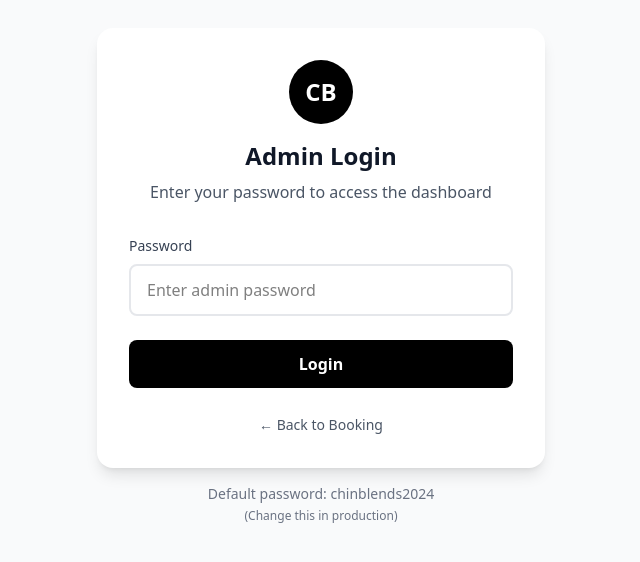
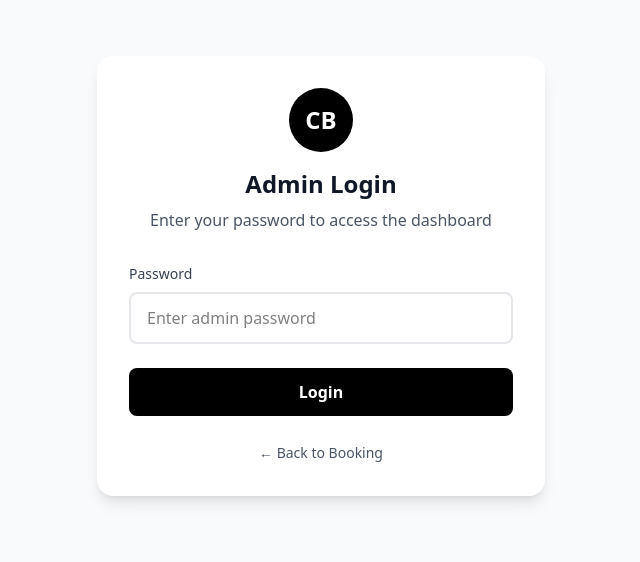
Before and after one commit to Tayyarm/chinblends-booking, a React (Vite) app: page /admin in a window 1280 px wide. Shown: the part 124-686 px from the top of the page, without its empty margins (319-959 px from the left). Built offline with nearby package versions, Linux system fonts and the light colour scheme.

Commit message:
Remove default password comment from login page

```diff
--- a/src/components/AdminLogin.jsx
+++ b/src/components/AdminLogin.jsx
@@ -64,11 +64,6 @@ function AdminLogin({ onLogin }) {
             </a>
           </div>
         </div>
-
-        <div className="mt-4 text-center text-sm text-gray-500">
-          <p>Default password: chinblends2024</p>
-          <p className="text-xs mt-1">(Change this in production)</p>
-        </div>
       </div>
     </div>
   );
```
